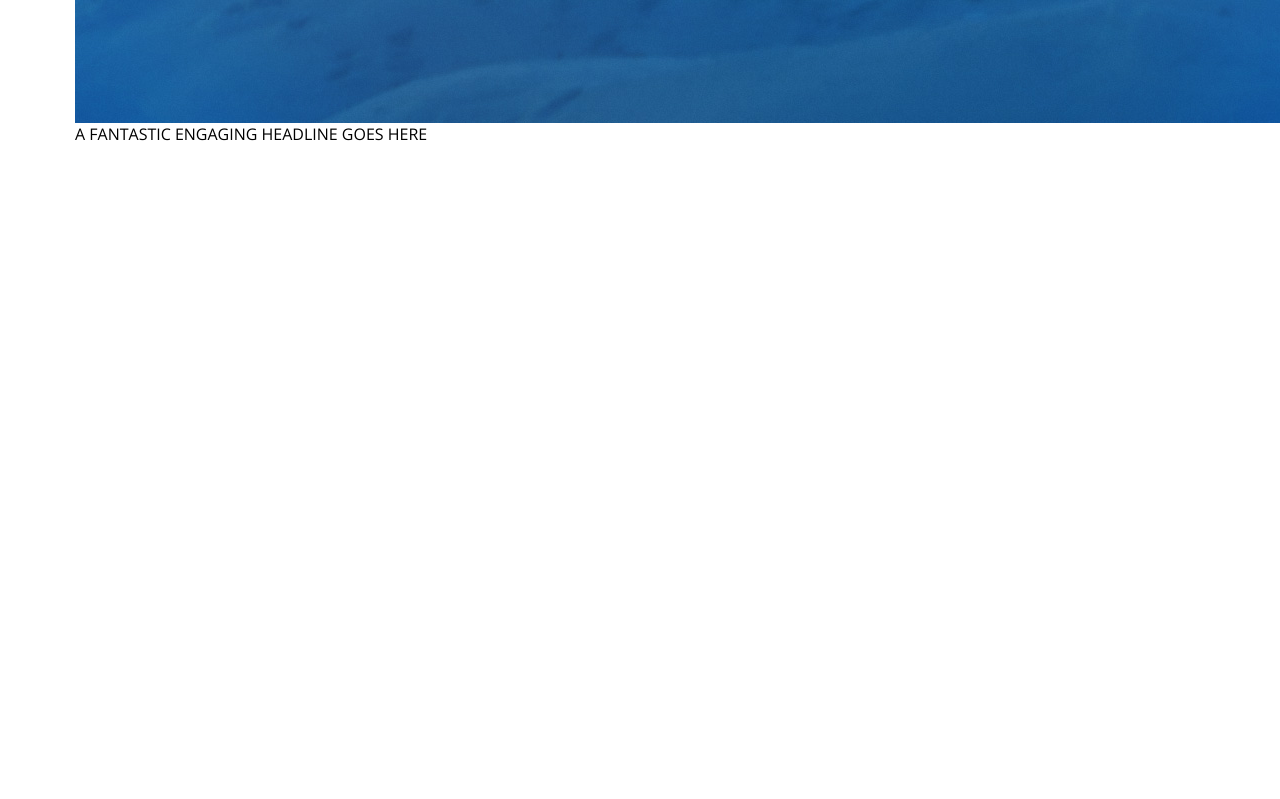
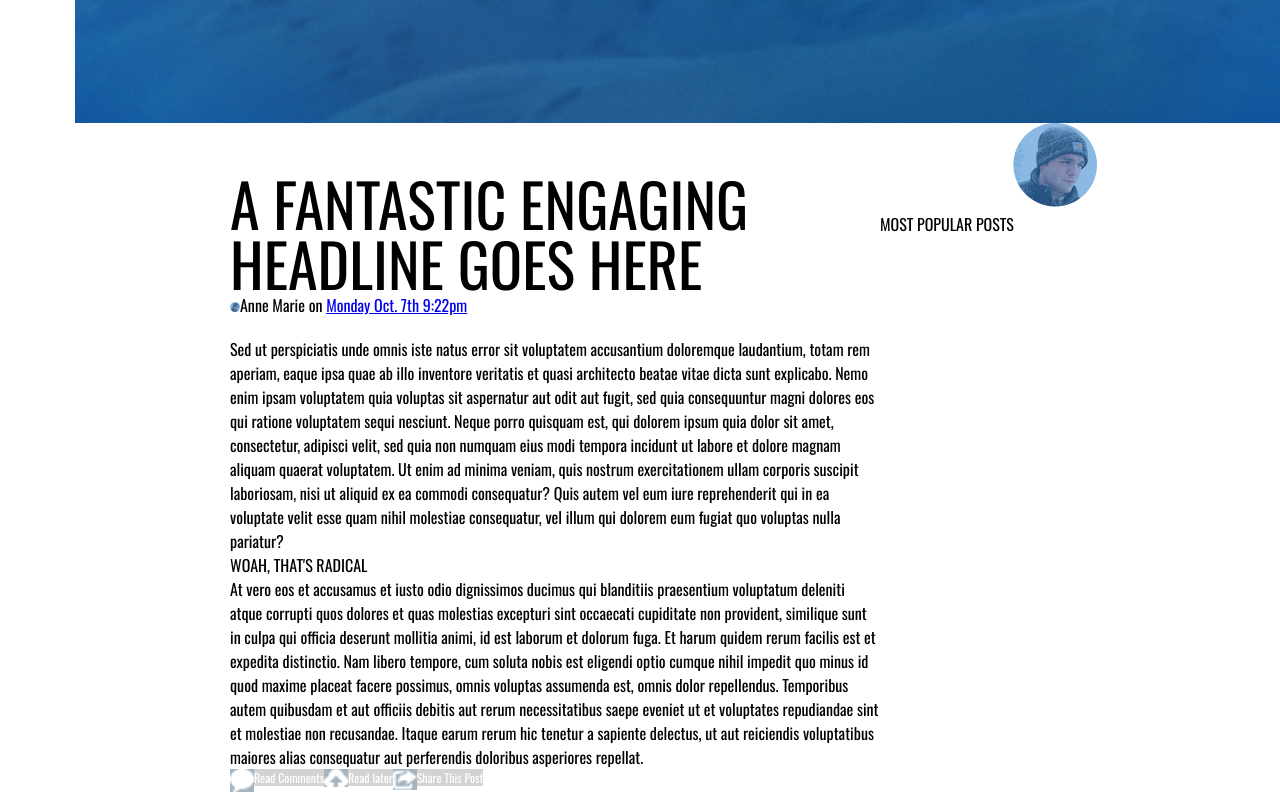
Before and after one commit to MLamson/Surf-paddle, a plain HTML site: page index.html in a window 1280 px wide. Shown: the part 400-1199 px from the top of the page. Before the commit the page ends 800 px from the top, so only its background shows below. Drawn offline with nearby package versions, Linux system fonts and the light colour scheme.

Commit message:
Footer pictures

```diff
--- a/index.html
+++ b/index.html
@@ -53,10 +53,50 @@
 			<div class="headline">
 				A FANTASTIC ENGAGING HEADLINE GOES HERE
 			</div>
+			<a href="#"></a><img src="images/avatar.png">Anne Marie<a>
+			on <a href="#">Monday Oct. 7th 9:22pm</a>
+			<div class="article">Sed ut perspiciatis unde omnis iste natus error sit voluptatem accusantium doloremque laudantium, totam rem aperiam, eaque ipsa quae ab illo inventore veritatis et quasi architecto beatae vitae dicta sunt explicabo. Nemo enim ipsam voluptatem quia voluptas sit aspernatur aut odit aut fugit, sed quia consequuntur magni dolores eos qui ratione voluptatem sequi nesciunt. Neque porro quisquam est, qui dolorem ipsum quia dolor sit amet, consectetur, adipisci velit, sed quia non numquam eius modi tempora incidunt ut labore et dolore magnam aliquam quaerat voluptatem. Ut enim ad minima veniam, quis nostrum exercitationem ullam corporis suscipit laboriosam, nisi ut aliquid ex ea commodi consequatur?
+			Quis autem vel eum iure reprehenderit qui in ea voluptate velit esse quam nihil molestiae consequatur, vel illum qui dolorem eum fugiat quo voluptas nulla pariatur?</div>
+
+			<div class="article_insert">WOAH, THAT'S RADICAL</div>
+
+			<div class="article_part2">At vero eos et accusamus et iusto odio dignissimos ducimus qui blanditiis praesentium voluptatum deleniti atque corrupti quos dolores et quas molestias excepturi sint occaecati cupiditate non provident, similique sunt in culpa qui officia deserunt mollitia animi, id est laborum et dolorum fuga. Et harum quidem rerum facilis est et expedita distinctio. Nam libero tempore, cum soluta nobis est eligendi optio cumque nihil impedit quo minus id quod maxime placeat facere possimus, omnis voluptas assumenda est, omnis dolor repellendus. Temporibus autem quibusdam et aut officiis debitis aut rerum necessitatibus saepe eveniet ut et voluptates repudiandae sint et molestiae non recusandae. Itaque earum rerum hic tenetur a sapiente delectus, ut aut reiciendis voluptatibus maiores alias consequatur aut perferendis doloribus asperiores repellat.</div>
+
+			<div class="article_options">
+				<div class="read_comments">
+					<img src="images/icon-comment.png">
+					<span>Read Comments</span>
+				</div>
+				<div class="read_later">
+					<img src="images/icon-upload.png">
+					<span>Read later</span>
+				</div>
+				<div class="share_this">
+					<img src="images/icon-share.png">
+					<span>Share This Post</span>
+				</div>
+
+			</div><!--article_options close div-->
+
+		</div><!--main close div-->
+
+		<div class="side">
+			<img src="images/avatar.png">
 		</div>
-		<div class="side"></div>
 
-	</div>
+		<div class="footer">
+			<div class="popular_posts">
+			MOST POPULAR POSTS
+			</div>
+			<div class="footer_pics">
+				<img src="images/article-image-1.jpg">
+				<img src="images/article-image-2.jpg">
+				<img src="images/article-image-3.jpg">
+				<img src="images/article-image-4.jpg">
+			</div>
+		</div><!--footer close div-->
+
+	</div><!--container close div-->
 
 
 </body>
--- a/main.css
+++ b/main.css
@@ -8,7 +8,8 @@
 	width: 1300px;
 	margin: 0px 0px 0px 75px;
 	padding:0;
-	font-family: 'Oswald', sans-serif;
+
+	font-family: 'Open Sans', sans-serif;
 }
 
 .left_nav {
@@ -64,7 +65,54 @@
 }
 .container {
 	margin: 0px 0px 0px 75px;
-	font-family: 'Open Sans', sans-serif;
+	/*font-family: 'Open Sans', sans-serif;*/
+	font-family: 'Oswald', sans-serif;
+}
+
+.main {
+	width: 650px;
+	float: left;
+	padding-left: 155px;
+	padding-bottom: 10px;
+
+}
+.main img{
+	width: 10px;
+}
+.headline {
+	padding-top: 50px;
+	font-size: 60px;
+	line-height: 60px;
+}
+.article {
+	padding-top: 20px;
+}
+.article_options {
+	color:white;
+}
+.article_options img{
+	float: left;
+	background-color: #A3B3BF;
+	width: 24px;
+}
+.article_options span {
+	float: left;
+	font-size:12px;
+	background-color: lightgrey;
+}
+.side {
+	width:350px;
+	display:inline-block;
+	text-align: center;
+}
+.footer {
+
+
+}
+.footer_pics {
+	clear:both;
+	float:left;
+	display: inline-block;
 }
 /*
 
```
